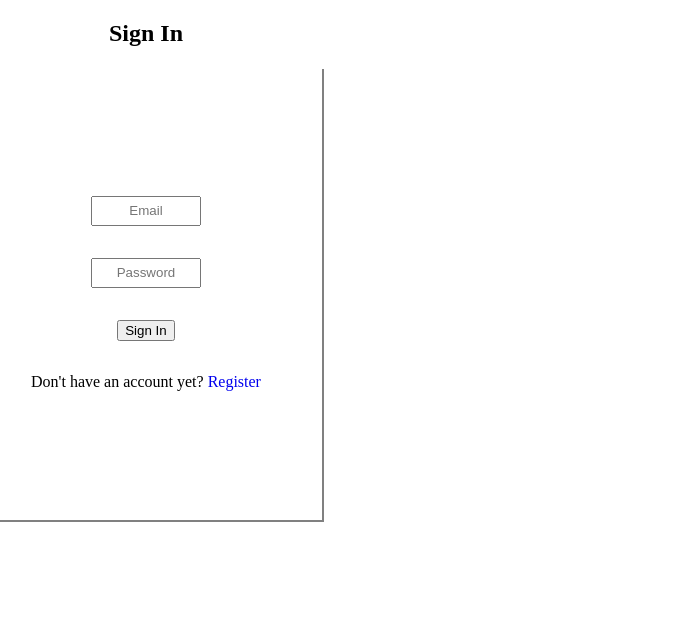
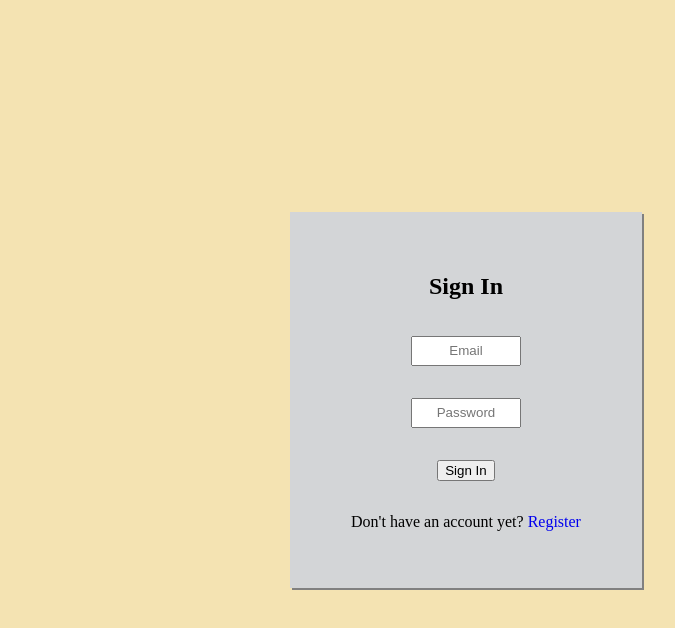
Before and after one commit to FergalCG/TTP---TradeTrackFolio, a React app: page /transactions in a window 1280 px wide. Shown: the top 628 px of the page, without its empty margins (174-849 px from the left). Built offline with nearby package versions, Linux system fonts and the light colour scheme; no server answers.

Commit message:
finished styling for final submission!

```diff
--- a/client/App.js
+++ b/client/App.js
@@ -4,8 +4,9 @@ import Routes from './routes'
 import { connect } from 'react-redux'
 
 const App = ({isLoggedIn}) => {
+    const id = isLoggedIn ? '' : 'inner-app'
     return (
-        <div>
+        <div id={id}>
             {
                 isLoggedIn ?
                     <Navbar />
--- a/client/components/Auth.js
+++ b/client/components/Auth.js
@@ -35,8 +35,8 @@ class AuthForm extends Component {
         const {name, displayName} = this.props
         return (
             <div id="auth-form-container">
-                <h2>{displayName}</h2>
                 <form id="auth-form" onSubmit={this.handleSubmit} name={name}>
+                    <h2>{displayName}</h2>
                     {
                         name === 'register' && (
                             <div>
--- a/package.json
+++ b/package.json
@@ -11,7 +11,8 @@
     "lint": "eslint ./ --ignore-path .gitignore",
     "lint-fix": "npm run lint -- --fix",
     "start": "node server",
-    "start-dev": "NODE_ENV='development' npm run build-client-watch & NODE_ENV='development' npm run start-server",
+    "heroku-postbuild": "webpack -p",
+    "dev": "NODE_ENV='development' npm run build-client-watch & NODE_ENV='development' npm run start-server",
     "start-server": "nodemon server -e html,js,scss --ignore public --ignore client"
   },
   "author": "",
--- a/public/style.css
+++ b/public/style.css
@@ -1,6 +1,7 @@
 html, body, #app {
     height: 100vh;
     margin: 0;
+    background-color: #F4E3B2;
 }
 
 nav {
@@ -45,6 +46,14 @@ form div {
     width: 80%;
 }
 
+#inner-app {
+    display: flex;
+    justify-content: center;
+    align-items: center;
+    width: 100vw;
+    height: 100vh;
+}
+
 #auth-form-container {
     width: 50%;
     height: 50%;
@@ -56,6 +65,7 @@ form div {
     border-bottom: 1px solid gray;
     justify-content: space-between;
     padding: 0 3rem;
+    background-color: #D3D5D7;
 }
 
 #auth-form-container {
@@ -64,7 +74,6 @@ form div {
     align-items: center;
     justify-content: center;
     text-align: center;
-    height: 65vh;
 }
 
 #auth-form {
@@ -77,6 +86,7 @@ form div {
     box-shadow: 2px 2px 0px gray;
     padding: 3rem;
     margin: auto;
+    background-color: #D3D5D7;
 }
 
 #auth-form div {
@@ -128,6 +138,7 @@ form div {
     padding: 0rem 3rem 1rem 3rem;
     margin-left: 3rem;
     text-align: center;
+    background-color: #D3D5D7;
 }
 
 #portfolio-form-container {
@@ -155,6 +166,7 @@ form div {
     width: 40%;
     height: 2rem;
     margin-top: 1rem;
+    background-color: #769FB6;
 }
 
 #transaction-table-container {
```
Also changed, not shown: 1 other file (tests, documents, lock files or other folders).
